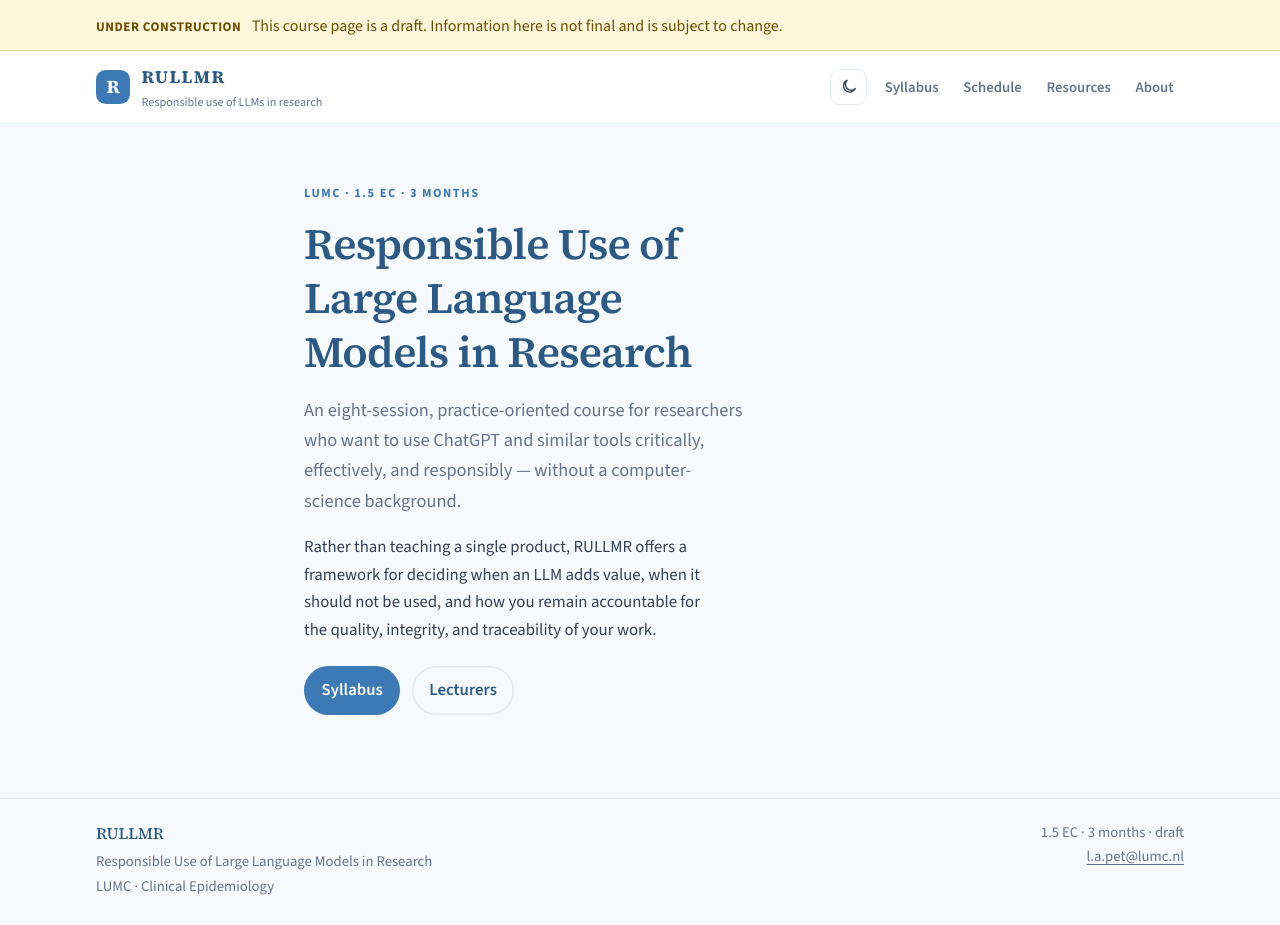
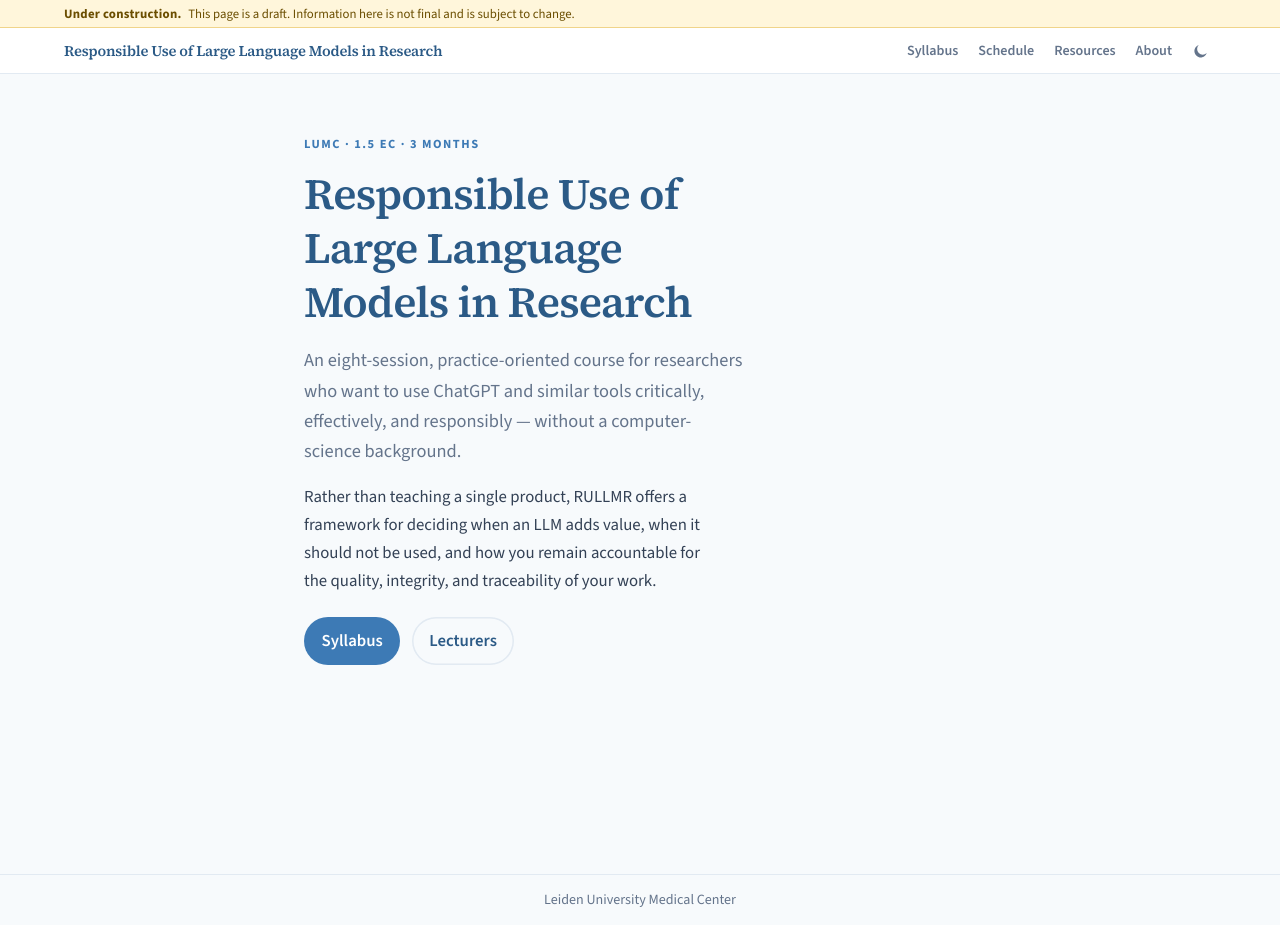
Before and after one commit to bma-vandijk/RULLMR, a Jekyll site: the page built from index.md, in a window 1280 px wide and 925 px high. Built offline with Jekyll 4.4.1, drawn with Linux system fonts in a browser that asks for light colours.

Commit message:
Fix the theme toggle and slim the chrome.
Put a working sun/moon control after the tabs, keep light mode as the default, write the full course name in the header, and leave only Leiden University Medical Center in the footer.

Co-authored-by: Cursor <cursoragent@cursor.com>

```diff
--- a/_includes/footer.html
+++ b/_includes/footer.html
@@ -1,14 +1,5 @@
 <footer class="site-footer">
   <div class="wrapper wrapper-wide footer-inner">
-    <div>
-      <p class="footer-title">{{ site.title }}</p>
-      <p class="footer-copy">{{ site.tagline }}<br>{{ site.institution }} · {{ site.department }}</p>
-    </div>
-    <div class="footer-meta">
-      <p>{{ site.credits }} · {{ site.duration }} · draft</p>
-      <p>
-        <a href="mailto:{{ site.contact_email }}">{{ site.contact_email }}</a>
-      </p>
-    </div>
+    <p>Leiden University Medical Center</p>
   </div>
 </footer>
--- a/_includes/header.html
+++ b/_includes/header.html
@@ -1,30 +1,15 @@
 <div class="site-chrome">
   <div class="construction-banner" role="status">
     <div class="wrapper wrapper-wide">
-      <p><strong>Under construction</strong> This course page is a draft. Information here is not final and is subject to change.</p>
+      <p><strong>Under construction.</strong> This page is a draft. Information here is not final and is subject to change.</p>
     </div>
   </div>
 
   <header class="site-header" role="banner">
     <div class="wrapper wrapper-wide header-inner">
       <a class="brand" rel="author" href="{{ '/' | relative_url }}">
-        <span class="brand-mark" aria-hidden="true">R</span>
-        <span class="brand-text">
-          <span class="brand-name">RULLMR</span>
-          <span class="brand-sub">Responsible use of LLMs in research</span>
-        </span>
+        <span class="brand-name">Responsible Use of Large Language Models in Research</span>
       </a>
-
-      <div class="header-actions">
-        <button type="button" class="theme-toggle" id="theme-toggle" aria-pressed="false" aria-label="Switch to dark mode">
-          <svg class="icon-moon" viewBox="0 0 24 24" aria-hidden="true">
-            <path d="M21 14.3A8.5 8.5 0 1 1 9.7 3 7 7 0 0 0 21 14.3z"/>
-          </svg>
-          <svg class="icon-sun" viewBox="0 0 24 24" aria-hidden="true">
-            <circle cx="12" cy="12" r="4"/>
-            <path d="M12 3v1.5M12 19.5V21M4.9 4.9l1.1 1.1M18 18l1.1 1.1M3 12h1.5M19.5 12H21M4.9 19.1 6 18M18 6l1.1-1.1"/>
-          </svg>
-        </button>
 
       <nav class="site-nav" aria-label="Main">
         <input type="checkbox" id="nav-trigger" class="nav-trigger">
@@ -32,6 +17,7 @@
           <span class="visually-hidden">Menu</span>
           <span class="hamburger" aria-hidden="true"></span>
         </label>
+
         <div class="nav-links">
           {%- assign current = page.url -%}
           {%- for path in site.header_pages -%}
@@ -41,8 +27,41 @@
             {%- endif -%}
           {%- endfor -%}
         </div>
+
+        <button type="button" class="theme-toggle" id="theme-toggle" aria-pressed="false" aria-label="Switch to dark mode">
+          <svg class="icon-moon" viewBox="0 0 24 24" aria-hidden="true" focusable="false">
+            <path fill="currentColor" d="M21 14.35A9 9 0 1 1 9.65 3 7.5 7.5 0 0 0 21 14.35z"/>
+          </svg>
+          <svg class="icon-sun" viewBox="0 0 24 24" aria-hidden="true" focusable="false">
+            <circle fill="currentColor" cx="12" cy="12" r="4.25"/>
+            <path fill="currentColor" d="M12 2.25a.75.75 0 0 1 .75.75v1.5a.75.75 0 0 1-1.5 0V3A.75.75 0 0 1 12 2.25zm0 16.5a.75.75 0 0 1 .75.75v1.5a.75.75 0 0 1-1.5 0V19.5a.75.75 0 0 1 .75-.75zM4.72 4.72a.75.75 0 0 1 1.06 0l1.06 1.06a.75.75 0 0 1-1.06 1.06L4.72 5.78a.75.75 0 0 1 0-1.06zm12.44 12.44a.75.75 0 0 1 1.06 0l1.06 1.06a.75.75 0 1 1-1.06 1.06l-1.06-1.06a.75.75 0 0 1 0-1.06zM2.25 12a.75.75 0 0 1 .75-.75h1.5a.75.75 0 0 1 0 1.5H3A.75.75 0 0 1 2.25 12zm16.5 0a.75.75 0 0 1 .75-.75h1.5a.75.75 0 0 1 0 1.5H19.5a.75.75 0 0 1-.75-.75zM4.72 19.28a.75.75 0 0 1 0-1.06l1.06-1.06a.75.75 0 1 1 1.06 1.06l-1.06 1.06a.75.75 0 0 1-1.06 0zm12.44-12.44a.75.75 0 0 1 0-1.06l1.06-1.06a.75.75 0 1 1 1.06 1.06l-1.06 1.06a.75.75 0 0 1-1.06 0z"/>
+          </svg>
+        </button>
       </nav>
-      </div>
     </div>
   </header>
 </div>
+<script>
+  (function () {
+    var root = document.documentElement;
+    var btn = document.getElementById("theme-toggle");
+    var meta = document.querySelector('meta[name="color-scheme"]');
+    if (!btn) return;
+
+    function setTheme(theme) {
+      root.setAttribute("data-theme", theme);
+      root.style.colorScheme = theme;
+      if (meta) meta.setAttribute("content", theme);
+      try {
+        localStorage.setItem("rullmr-theme", theme);
+      } catch (e) {}
+      var dark = theme === "dark";
+      btn.setAttribute("aria-pressed", dark ? "true" : "false");
+      btn.setAttribute("aria-label", dark ? "Switch to light mode" : "Switch to dark mode");
+    }
+
+    btn.addEventListener("click", function () {
+      setTheme(root.getAttribute("data-theme") === "dark" ? "light" : "dark");
+    });
+  })();
+</script>
--- a/_layouts/default.html
+++ b/_layouts/default.html
@@ -3,14 +3,18 @@
   <head>
     <meta charset="utf-8">
     <meta name="viewport" content="width=device-width, initial-scale=1">
+    <meta name="color-scheme" content="light">
     <script>
       (function () {
+        var theme = "light";
         try {
-          var theme = localStorage.getItem("rullmr-theme");
-          if (theme === "dark" || theme === "light") {
-            document.documentElement.setAttribute("data-theme", theme);
-          }
+          if (localStorage.getItem("rullmr-theme") === "dark") theme = "dark";
         } catch (e) {}
+        var root = document.documentElement;
+        root.setAttribute("data-theme", theme);
+        root.style.colorScheme = theme;
+        var meta = document.querySelector('meta[name="color-scheme"]');
+        if (meta) meta.setAttribute("content", theme);
       })();
     </script>
     {%- seo -%}
@@ -31,6 +35,5 @@
     </main>
     {%- include footer.html -%}
     <script src="{{ '/assets/js/accordion.js' | relative_url }}" defer></script>
-    <script src="{{ '/assets/js/theme.js' | relative_url }}" defer></script>
   </body>
 </html>
--- a/assets/css/main.scss
+++ b/assets/css/main.scss
@@ -5,11 +5,10 @@
 /* =========================================================================
    RULLMR course site
    Change colours in :root (light) and html[data-theme="dark"].
-   Light mode is the default. Dark mode is toggled in assets/js/theme.js.
+   Light mode is the default. Dark mode is toggled by the sun/moon control.
    ========================================================================= */
 
-:root,
-html[data-theme="light"] {
+:root {
   --paper: #f7fafc;
   --surface: #ffffff;
   --ink: #334155;
@@ -27,8 +26,13 @@ html[data-theme="light"] {
   --serif: "Source Serif 4", "Iowan Old Style", Georgia, serif;
   --sans: "Source Sans 3", "Segoe UI", system-ui, sans-serif;
   --measure: 42rem;
-  --wide: 68rem;
+  --wide: 72rem;
+}
+
+html {
   color-scheme: light;
+  background: var(--paper);
+  scroll-behavior: smooth;
 }
 
 html[data-theme="dark"] {
@@ -52,10 +56,6 @@ html[data-theme="dark"] {
 *::before,
 *::after {
   box-sizing: border-box;
-}
-
-html {
-  scroll-behavior: smooth;
 }
 
 body {
@@ -138,9 +138,9 @@ h1, h2, h3, h4 {
   background: var(--warn-bg);
   color: var(--warn-ink);
   border-bottom: 1px solid var(--warn-line);
-  padding: 0.85rem 0;
-  font-size: 1rem;
-  line-height: 1.45;
+  padding: 0.32rem 0;
+  font-size: 0.8rem;
+  line-height: 1.35;
 }
 
 .construction-banner p {
@@ -148,16 +148,13 @@ h1, h2, h3, h4 {
 }
 
 .construction-banner strong {
-  letter-spacing: 0.04em;
-  text-transform: uppercase;
-  font-size: 0.82rem;
-  display: inline-block;
-  margin-right: 0.45rem;
+  letter-spacing: 0.02em;
+  margin-right: 0.25rem;
 }
 
 .site-header {
   border-bottom: 1px solid var(--line);
-  background: color-mix(in srgb, var(--surface) 92%, transparent);
+  background: color-mix(in srgb, var(--surface) 94%, transparent);
   backdrop-filter: blur(10px);
 }
 
@@ -166,106 +163,46 @@ h1, h2, h3, h4 {
   align-items: center;
   justify-content: space-between;
   gap: 1.25rem;
-  padding: 0.7rem 0;
+  padding: 0.4rem 0;
 }
 
 .brand {
-  display: flex;
-  align-items: center;
-  gap: 0.7rem;
   text-decoration: none;
   color: inherit;
   min-width: 0;
-}
-
-.brand-mark {
-  flex: none;
-  width: 2.15rem;
-  height: 2.15rem;
-  border-radius: 0.6rem;
-  background: var(--navy);
-  color: #fff;
-  display: grid;
-  place-items: center;
-  font-family: var(--serif);
-  font-weight: 700;
-  font-size: 1.15rem;
-}
-
-html[data-theme="dark"] .brand-mark {
-  color: #16202a;
-}
-
-.brand-text {
-  display: flex;
-  flex-direction: column;
-  min-width: 0;
+  flex: 1 1 16rem;
 }
 
 .brand-name {
+  display: block;
   font-family: var(--serif);
-  font-weight: 700;
-  font-size: 1.1rem;
-  letter-spacing: 0.08em;
+  font-weight: 600;
+  font-size: 0.92rem;
+  line-height: 1.25;
+  letter-spacing: -0.015em;
   color: var(--navy-deep);
 }
 
-.brand-sub {
-  font-size: 0.76rem;
-  color: var(--ink-soft);
-  white-space: nowrap;
-  overflow: hidden;
-  text-overflow: ellipsis;
-}
-
-.header-actions {
+.site-nav {
   display: flex;
   align-items: center;
-  gap: 0.45rem;
-}
-
-.theme-toggle {
-  width: 2.3rem;
-  height: 2.3rem;
-  border: 1px solid var(--line);
-  border-radius: 0.6rem;
-  background: var(--surface);
-  color: var(--ink);
-  cursor: pointer;
-  display: grid;
-  place-items: center;
-}
-
-.theme-toggle:hover {
-  border-color: var(--navy);
-}
-
-.theme-toggle svg {
-  width: 1.1rem;
-  height: 1.1rem;
-  fill: none;
-  stroke: currentColor;
-  stroke-width: 1.8;
-  stroke-linecap: round;
-  stroke-linejoin: round;
-}
-
-html[data-theme="light"] .icon-sun,
-html[data-theme="dark"] .icon-moon {
-  display: none;
+  gap: 0.15rem;
+  flex: none;
+  position: relative;
 }
 
 .nav-links {
   display: flex;
-  gap: 0.25rem;
+  align-items: center;
+  gap: 0.15rem;
 }
 
 .nav-link {
   color: var(--ink-soft);
   text-decoration: none;
-  font-size: 0.92rem;
+  font-size: 0.88rem;
   font-weight: 600;
-  padding: 0.35rem 0.65rem;
+  padding: 0.28rem 0.55rem;
   border-radius: 999px;
 }
 
@@ -276,33 +213,74 @@ html[data-theme="dark"] .icon-moon {
   text-decoration: none;
 }
 
+.theme-toggle {
+  display: inline-flex;
+  align-items: center;
+  justify-content: center;
+  width: 1.9rem;
+  height: 1.9rem;
+  margin-left: 0.15rem;
+  padding: 0;
+  border: 0;
+  border-radius: 999px;
+  background: transparent;
+  color: var(--ink-soft);
+  cursor: pointer;
+}
+
+.theme-toggle:hover {
+  background: var(--coral-soft);
+  color: var(--navy-deep);
+}
+
+.theme-toggle svg {
+  width: 1.05rem;
+  height: 1.05rem;
+  display: block;
+}
+
+.theme-toggle .icon-sun {
+  display: none;
+}
+
+html[data-theme="dark"] .theme-toggle .icon-moon {
+  display: none;
+}
+
+html[data-theme="dark"] .theme-toggle .icon-sun {
+  display: block;
+}
+
 .nav-trigger,
 .menu-toggle {
   display: none;
 }
 
-@media (max-width: 800px) {
-  .brand-sub {
-    display: none;
-  }
-
+@media (max-width: 960px) {
   .menu-toggle {
     display: grid;
     place-items: center;
-    width: 2.3rem;
-    height: 2.3rem;
+    order: 2;
+    width: 1.9rem;
+    height: 1.9rem;
     border: 1px solid var(--line);
-    border-radius: 0.6rem;
+    border-radius: 0.45rem;
     background: var(--surface);
     cursor: pointer;
+  }
+
+  .theme-toggle {
+    order: 1;
+    margin-left: 0;
+    margin-right: 0.15rem;
   }
 
   .hamburger,
   .hamburger::before,
   .hamburger::after {
     display: block;
-    width: 1rem;
-    height: 2px;
+    width: 0.9rem;
+    height: 1.5px;
     background: var(--ink);
     position: relative;
   }
@@ -314,25 +292,23 @@ html[data-theme="dark"] .icon-moon {
     left: 0;
   }
 
-  .hamburger::before { top: -5px; }
-  .hamburger::after { top: 5px; }
-
-  .site-nav {
-    position: relative;
-  }
+  .hamburger::before { top: -4px; }
+  .hamburger::after { top: 4px; }
 
   .nav-links {
     display: none;
     position: absolute;
     right: 0;
-    top: calc(100% + 0.5rem);
+    top: calc(100% + 0.4rem);
     flex-direction: column;
+    align-items: stretch;
     background: var(--surface);
     border: 1px solid var(--line);
-    border-radius: 0.9rem;
-    padding: 0.5rem;
-    min-width: 12rem;
+    border-radius: 0.75rem;
+    padding: 0.4rem;
+    min-width: 11rem;
     box-shadow: var(--shadow);
+    z-index: 11;
   }
 
   .nav-trigger:checked ~ .nav-links {
@@ -624,34 +600,15 @@ html[data-theme="dark"] .cta:hover {
 
 .site-footer {
   border-top: 1px solid var(--line);
-  padding: 1.3rem 0 1.7rem;
+  padding: 0.85rem 0;
   color: var(--ink-soft);
-  font-size: 0.92rem;
+  font-size: 0.88rem;
 }
 
 .footer-inner {
-  display: flex;
-  justify-content: space-between;
-  gap: 1rem;
-  flex-wrap: wrap;
+  text-align: center;
 }
 
-.footer-title {
-  margin: 0 0 0.2rem;
-  font-family: var(--serif);
-  color: var(--navy-deep);
-  font-size: 1rem;
-}
-
-.footer-copy,
-.footer-meta p {
+.footer-inner p {
   margin: 0;
 }
-
-.footer-meta {
-  text-align: right;
-}
-
-.footer-meta a {
-  color: var(--ink-soft);
-}
--- a/assets/js/theme.js
+++ /dev/null
@@ -1,33 +0,0 @@
-/**
- * Light / dark theme toggle.
- *
- * Default is light. The visitor's choice is stored in localStorage
- * under "rullmr-theme". A small script in the page <head> applies the
- * saved value before the CSS loads, so the page does not flash.
- */
-(function () {
-  var root = document.documentElement;
-  var btn = document.getElementById("theme-toggle");
-  if (!btn) return;
-
-  function current() {
-    return root.getAttribute("data-theme") === "dark" ? "dark" : "light";
-  }
-
-  function apply(theme) {
-    root.setAttribute("data-theme", theme);
-    try {
-      localStorage.setItem("rullmr-theme", theme);
-    } catch (err) {
-      /* private mode can block storage; the choice still applies for this visit */
-    }
-    var dark = theme === "dark";
-    btn.setAttribute("aria-pressed", dark ? "true" : "false");
-    btn.setAttribute("aria-label", dark ? "Switch to light mode" : "Switch to dark mode");
-  }
-
-  apply(current());
-  btn.addEventListener("click", function () {
-    apply(current() === "dark" ? "light" : "dark");
-  });
-})();
```
Also changed, not shown: README.md. Lines whose indentation alone changed are shown as unchanged.
